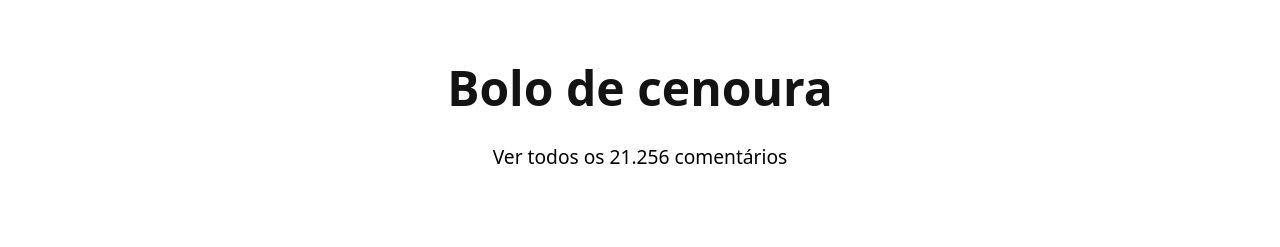
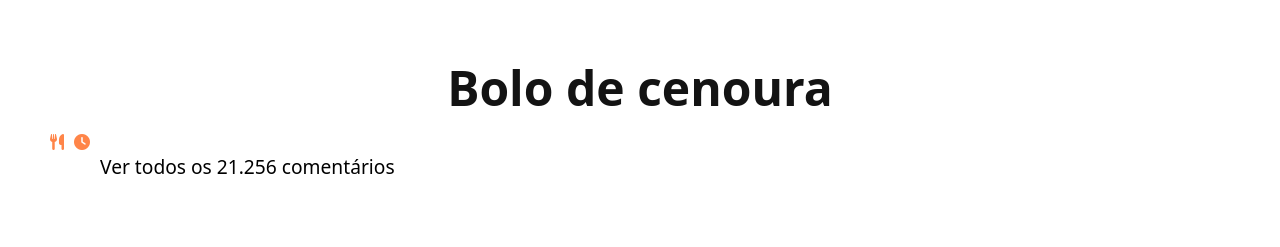
Before and after one commit to Luiz-9858/Landing-Page---Receita-Bolo-de-Cenoura, a plain HTML site: page novo-ciclo/index.html in a window 1280 px wide. Shown: the top 247 px of the page. Drawn offline with Linux system fonts and the light colour scheme.

```diff
--- a/novo-ciclo/index.html
+++ b/novo-ciclo/index.html
@@ -13,7 +13,10 @@
 <body>
     <header>
         <h1>Bolo de cenoura</h1>
-        <p>Ver todos os 21.256 comentários</p>
+        <div class="icon-container">
+            <i class="fas fa-utensils"></i>
+            <i class="fas fa-clock"></i>
+        <p class="p">Ver todos os 21.256 comentários</p>
     </header>
 
     <main>
```
